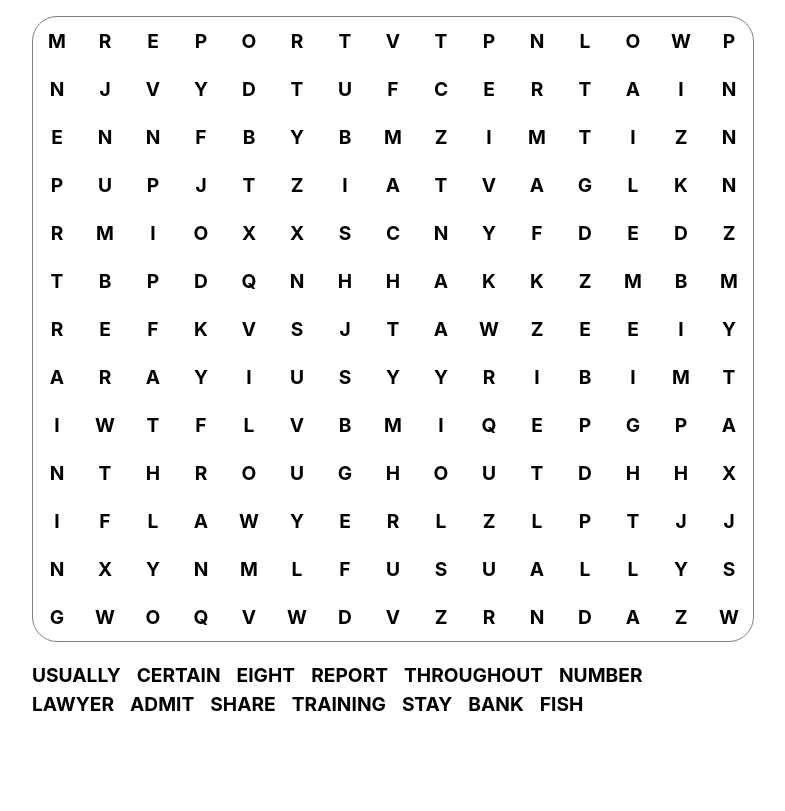
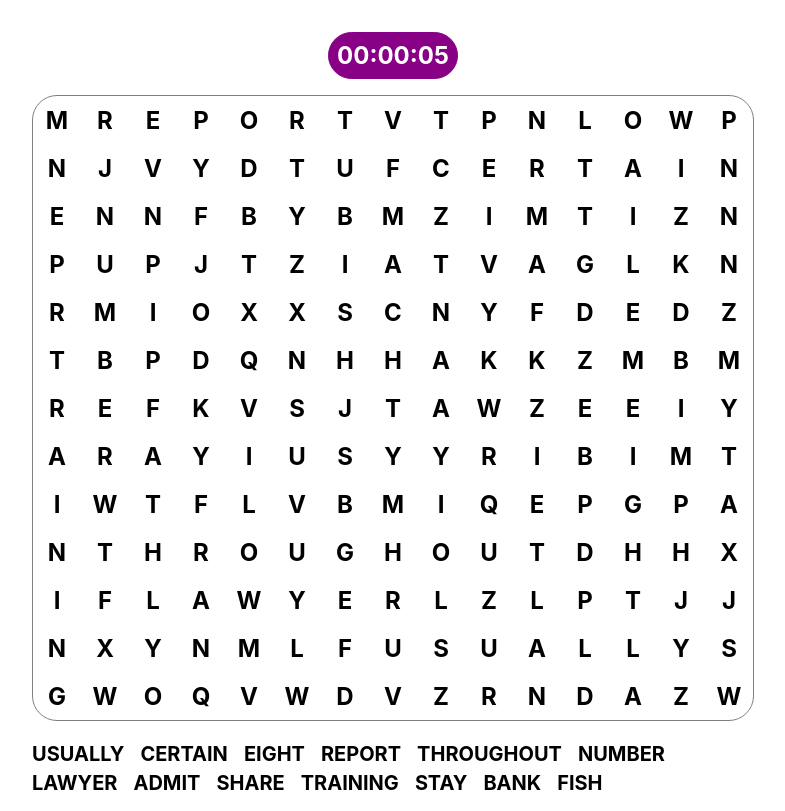
Before and after one commit to aacar947/word-search-puzzle, a React (Create React App) app: page /game in a window 1280 px wide. Shown: the whole page, without its empty margins (247-1032 px from the left). Built offline with nearby package versions, Linux system fonts and the light colour scheme.

Commit message:
introduce timer and place a timer on top of the gameboard

```diff
--- a/public/index.html
+++ b/public/index.html
@@ -3,7 +3,7 @@
 
 <head>
   <meta charset="UTF-8">
-  <meta name="viewport" content="width=device-width, initial-scale=1.0">
+  <meta name="viewport" content="width=device-width, height=device-height">
   <title>Document</title>
 </head>
 
--- a/src/App.css
+++ b/src/App.css
@@ -13,10 +13,10 @@
   min-width: min-content;
   justify-content: center;
   align-items: center;
-  touch-action: none;
+  touch-action: pan-down;
   -ms-touch-action: none;
   -webkit-touch-callout: none;
-  font-size: larger;
+  font-size: x-large;
 
   --cell-width: 3rem;
   --cell-height: 3rem;
@@ -91,15 +91,12 @@
   margin-top: 5px;
   text-transform: uppercase;
   font-weight: bold;
+  font-size: 20px;
 }
 
 .wordlist > p.found {
   text-decoration: line-through;
   color: rgb(124, 124, 124);
-}
-
-.word-letter {
-  background-color: aqua;
 }
 
 .highlight {
@@ -139,3 +136,14 @@
   z-index: -1;
   --highlight-color: aqua;
 }
+
+.timer {
+  border: 1px solid rgb(136, 0, 133);
+  background-color: rgb(136, 0, 133);
+  color: white;
+  border-radius: 25px;
+  font-size: x-large;
+  font-weight: bold;
+  padding: 0.5rem;
+  margin: 1rem 0;
+}
--- a/src/components/Gameboard.jsx
+++ b/src/components/Gameboard.jsx
@@ -2,6 +2,7 @@ import React, { useState, useLayoutEffect, useRef } from 'react';
 import Table from './Table';
 import createPuzzle from '../utils/createPuzzle';
 import WordList from './WordList';
+import Timer from './Timer';
 import Highlight from './Highlight';
 import useEventListener from '../hooks/useEventListener';
 
@@ -81,6 +82,7 @@ export default function Gameboard({ size = [13, 15] }) {
   return (
     <div id='gameboard' style={{ position: 'relative' }} {...{ onMouseDown, onMouseUp, onMouseLeave, onTouchEnd }}>
       <div id='gameboard-center'>
+        <Timer wordlist={wordlist} />
         <Table
           {...{
             table,
--- a/src/components/Table.jsx
+++ b/src/components/Table.jsx
@@ -11,7 +11,6 @@ export default function Table({ size, table, tableRef, isMouseDown, selection, s
       setHighlighter(null);
       return;
     }
-    console.log(selection);
     const start = selection[0].node;
     const end = selection[selection.length - 1].node;
 
@@ -55,9 +54,7 @@ export default function Table({ size, table, tableRef, isMouseDown, selection, s
         const _x = x0 + i * xFactor;
         const _y = y0 + i * yFactor;
         const cell = tableRef.current[_x + ',' + _y];
-        console.log(cell);
         _selection.push(cell);
-        console.log(_x, _y);
       }
       setSelection(_selection);
     },
@@ -88,7 +85,7 @@ export default function Table({ size, table, tableRef, isMouseDown, selection, s
 
     const value = cell.querySelector('p').innerText;
     const vectorArr = vector.split(',');
-    //console.log(cell, value, vectorArr[0], vectorArr[1]);
+
     handleSelection(cell, value, Number(vectorArr[0]), Number(vectorArr[1]));
   };
 
--- /dev/null
+++ b/src/components/Timer.jsx
@@ -0,0 +1,39 @@
+import React, { useEffect, useRef, useState } from 'react';
+
+export default function Timer({ wordlist }) {
+  const startTime = useRef();
+  const timeoutRef = useRef();
+  const [time, setTime] = useState(0);
+
+  useEffect(() => {
+    startTime.current = Date.now();
+    const interval = 1000;
+    let expected = Date.now() - interval;
+    const count = () => {
+      const elapsed = Date.now() - startTime.current;
+
+      setTime(elapsed);
+
+      // handle drift
+      const dt = Date.now() - expected;
+      timeoutRef.current = setTimeout(count, Math.max(0, interval - dt));
+      expected += interval;
+    };
+    timeoutRef.current = setTimeout(count, interval);
+    return () => clearTimeout(timeoutRef.current);
+  }, []);
+
+  useEffect(() => {
+    if (wordlist.length === 0 || !wordlist.every((w) => w.found)) return;
+    clearTimeout(timeoutRef.current);
+  }, [wordlist]);
+
+  const formatTime = (time) => {
+    const sec = Math.floor(time / 1000);
+    const min = Math.floor(sec / 60);
+    const hr = Math.floor(min / 60);
+    return [hr % 60, min % 60, sec % 60].map((v) => (('' + v).length === 1 ? '0' + v : '' + v)).join(':');
+  };
+
+  return <div className='timer'>{formatTime(time)}</div>;
+}
```
